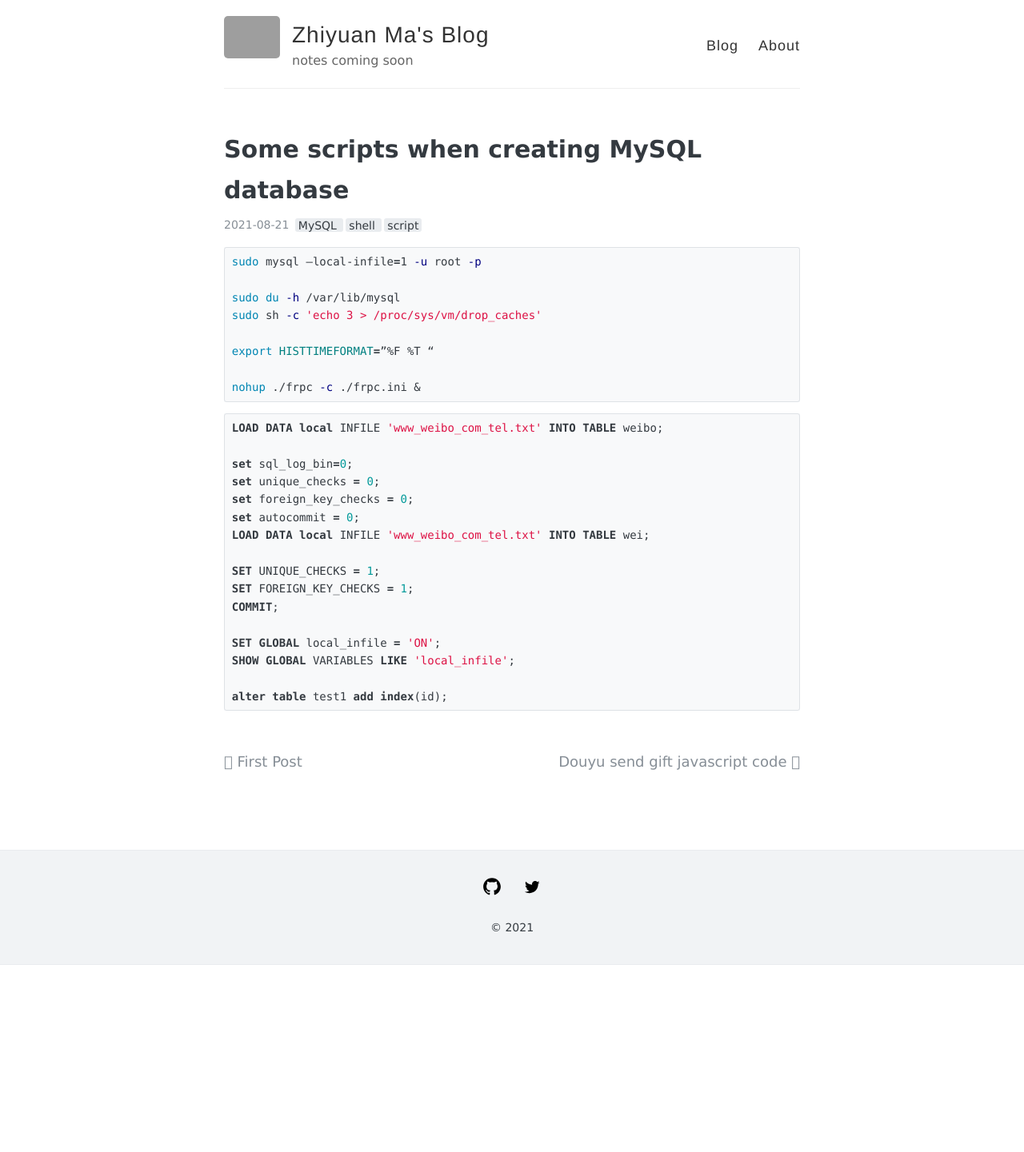
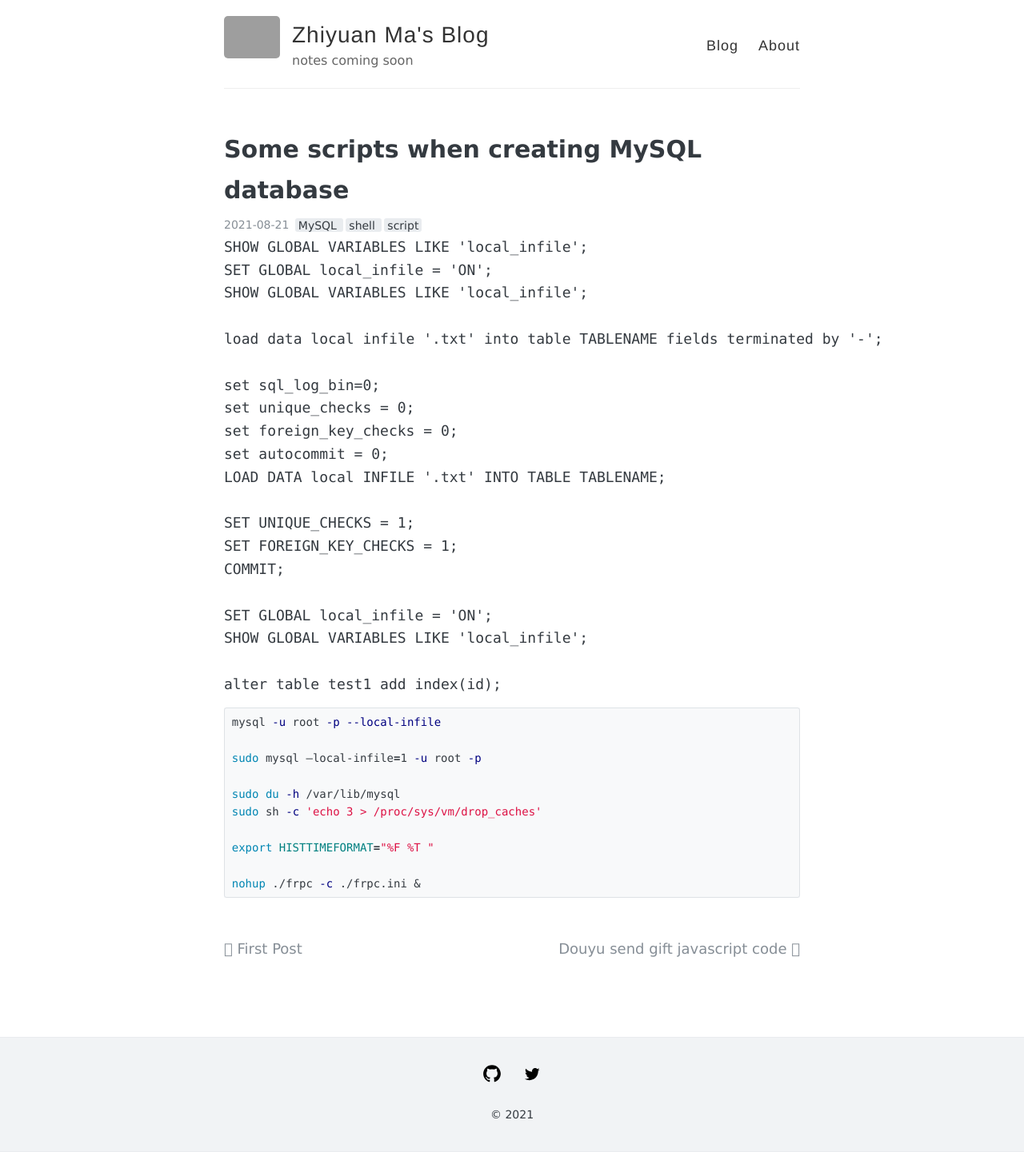
Before and after one commit to ZhiyuanMa2017/ZhiyuanMa2017.github.io, a Jekyll site: the page built from _posts/2021-08-21-mysql.md, in a window 1280 px wide. Shown: the whole page at 80% size. Built offline with Jekyll 4.4.1, drawn with Linux system fonts in a browser that asks for light colours; before the commit the page ends 1207 px from its top, so only the background shows below that; grey boxes are pictures that could not be loaded.

Commit message:
Update 2021-08-21-mysql.md

````diff
--- a/_posts/2021-08-21-mysql.md
+++ b/_posts/2021-08-21-mysql.md
@@ -7,25 +7,18 @@ tags:
   - script
 ---
 
-```shell
-sudo mysql –local-infile=1 -u root -p
+```mysql
+SHOW GLOBAL VARIABLES LIKE 'local_infile';
+SET GLOBAL local_infile = 'ON';
+SHOW GLOBAL VARIABLES LIKE 'local_infile';
 
-sudo du -h /var/lib/mysql
-sudo sh -c 'echo 3 > /proc/sys/vm/drop_caches'
-
-export HISTTIMEFORMAT=”%F %T “
-
-nohup ./frpc -c ./frpc.ini &
-```
-
-```sql
-LOAD DATA local INFILE 'www_weibo_com_tel.txt' INTO TABLE weibo;
+load data local infile '.txt' into table TABLENAME fields terminated by '-';
 
 set sql_log_bin=0;
 set unique_checks = 0;
 set foreign_key_checks = 0;
 set autocommit = 0;
-LOAD DATA local INFILE 'www_weibo_com_tel.txt' INTO TABLE wei;
+LOAD DATA local INFILE '.txt' INTO TABLE TABLENAME;
 
 SET UNIQUE_CHECKS = 1;
 SET FOREIGN_KEY_CHECKS = 1;
@@ -36,3 +29,16 @@ SHOW GLOBAL VARIABLES LIKE 'local_infile';
 
 alter table test1 add index(id);
 ```
+
+```bash
+mysql -u root -p --local-infile
+
+sudo mysql –local-infile=1 -u root -p
+
+sudo du -h /var/lib/mysql
+sudo sh -c 'echo 3 > /proc/sys/vm/drop_caches'
+
+export HISTTIMEFORMAT="%F %T "
+
+nohup ./frpc -c ./frpc.ini &
+```
````
